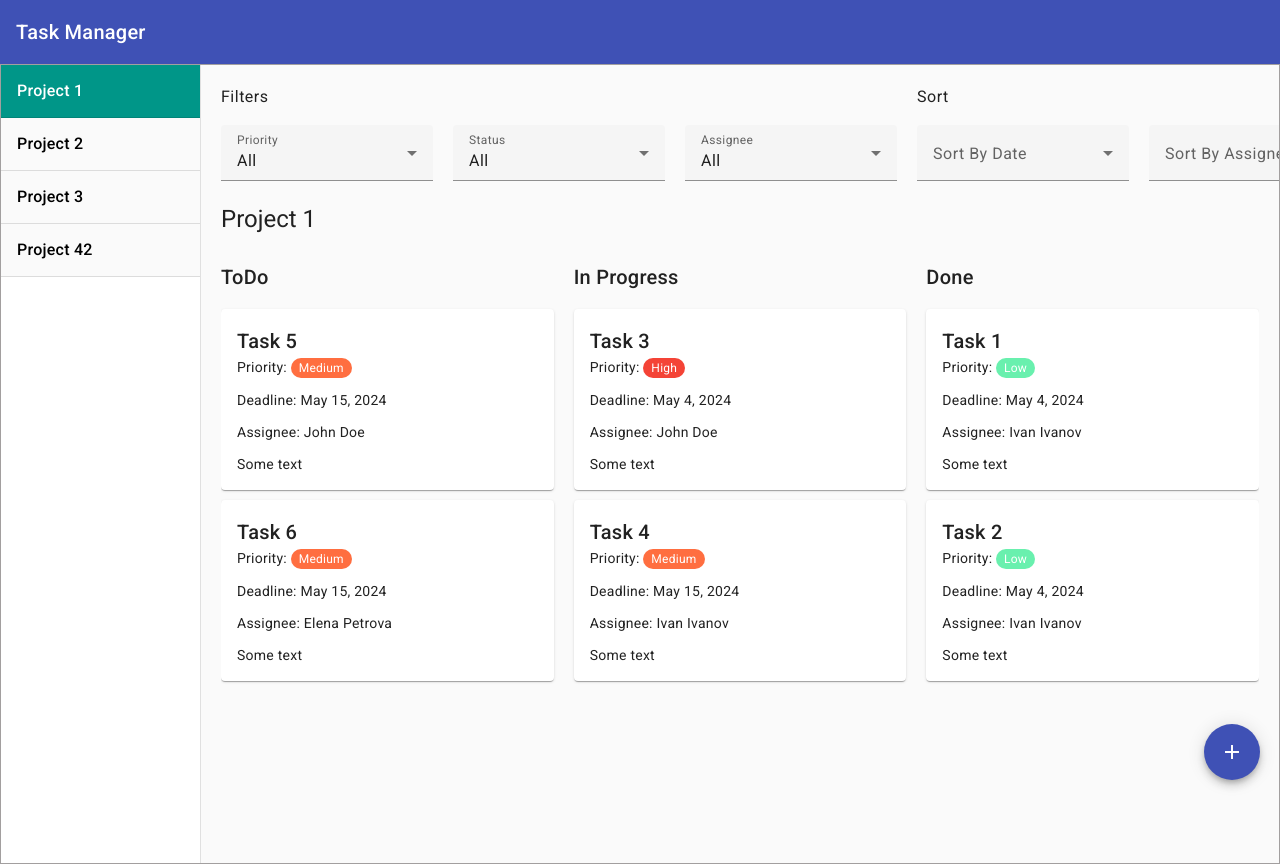
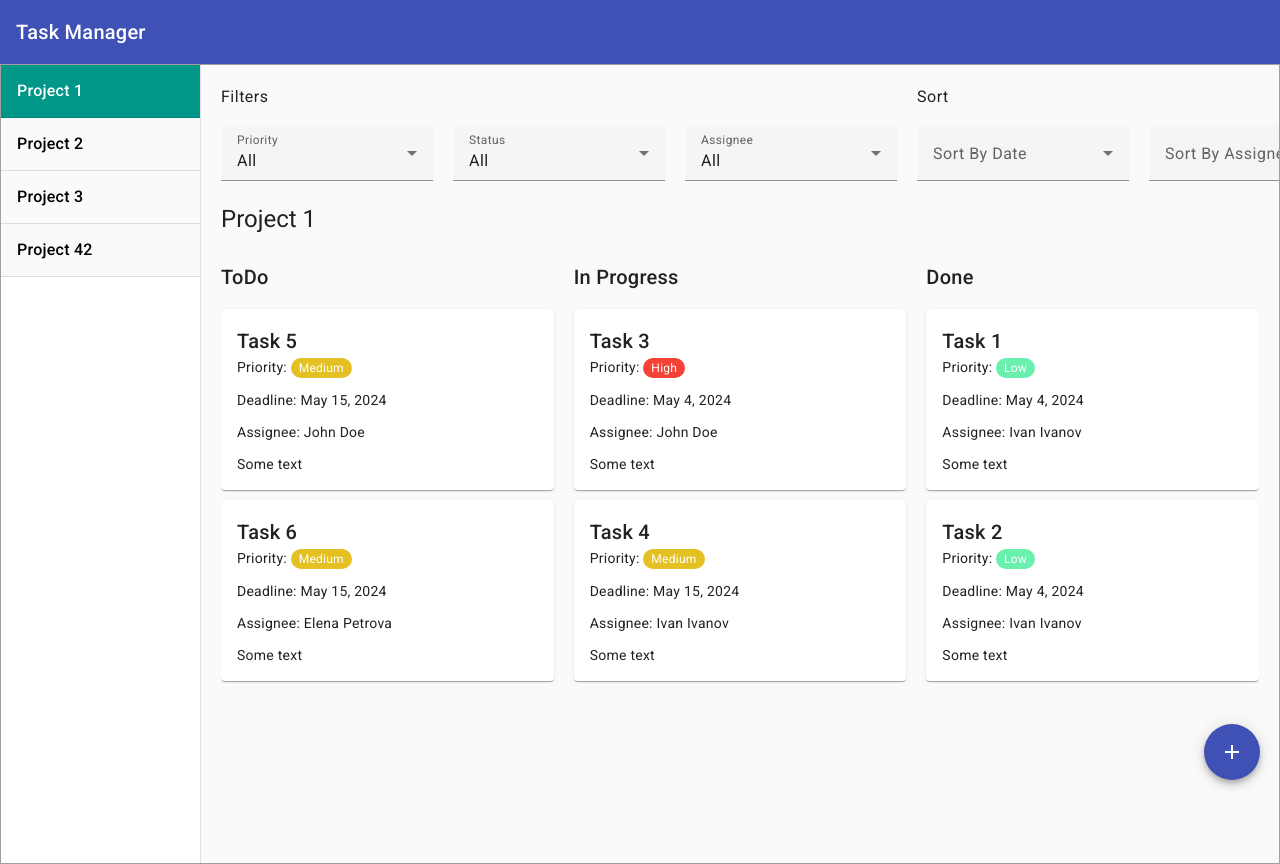
Before and after one commit to maragion/taskTracker, an Angular app: page / in a window 1280 px wide. Built offline with nearby package versions, Linux system fonts and the light colour scheme.

Commit message:
assignee and deadline now required when creating task.

```diff
--- a/src/app/components/new-task/new-task.component.ts
+++ b/src/app/components/new-task/new-task.component.ts
@@ -83,9 +83,9 @@ export class NewTaskDialogComponent {
 
   public taskForm: FormGroup = this._fb.group({
     title: ['', Validators.required],
-    date: [''],
+    date: ['', Validators.required],
     priority: ['low'],
-    assignee: [''],
+    assignee: ['', Validators.required],
     status: ['todo'],
     description: ['', Validators.required],
   })
--- a/src/styles.scss
+++ b/src/styles.scss
@@ -18,7 +18,7 @@ body { margin: 0; font-family: Roboto, "Helvetica Neue", sans-serif; overflow: h
   }
 
   &.medium {
-    background-color: #FF6E40;
+    background-color: #e5c022;
   }
 
   &.low {
```
